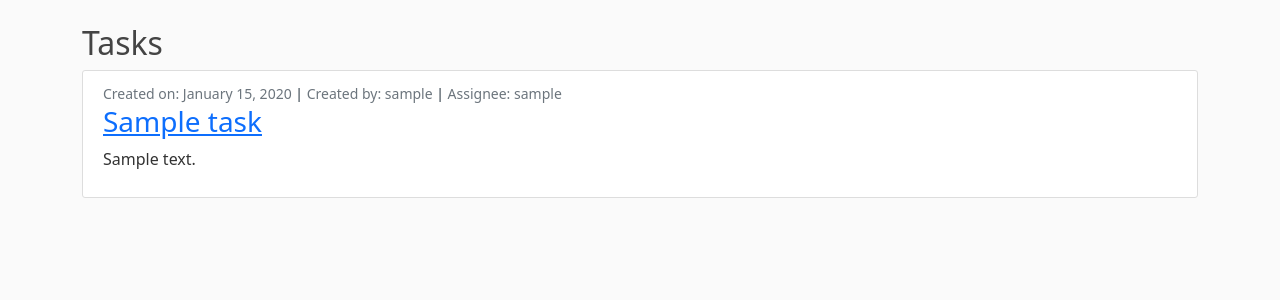
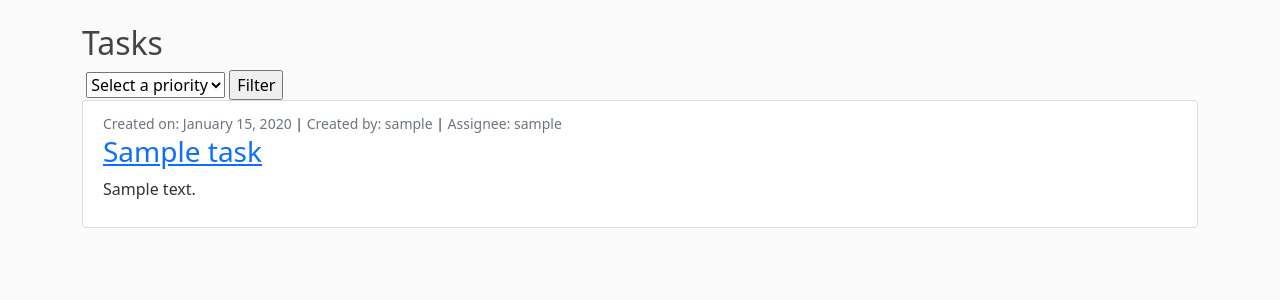
Before and after one commit to redhat-beyond/falcon, a Django app: page /tasks/ in a window 1280 px wide. Shown: the part 56-356 px from the top of the page. Run offline with Django 3.2, Linux system fonts and the light colour scheme; a user stored in the database is signed in; tables that the repository leaves empty hold one stand-in row (values such as "Sample post").

Commit message:
Added priority task filter
you can filter the tasks by their priority

```diff
--- a/tasks/templates/tasks/tasks.html
+++ b/tasks/templates/tasks/tasks.html
@@ -2,7 +2,18 @@
 {% block content %}
     {% if user.user.is_authenticated %}
         <h2>Tasks</h2>
-            {% for task in tasks %}
+        <form method="POST">{% csrf_token %}
+            <label for="priority"></label>
+            <select name="priority" id="priority">
+                <option>Select a priority</option>
+                <option value="Low">Low</option>
+                <option value="Medium">Medium</option>
+                <option value="High">High</option>
+                <option value="Critical">Critical</option>
+            </select>
+            <input type="submit" value="Filter">
+        </form>
+        {% for task in tasks %}
             <article class="media content-section">
                 <div class="media_body">
                     <div class="article_metadata">
@@ -11,14 +22,14 @@
                             Created by: {{ task.created_by|truncatechars:20 }} <b>|</b>
                             Assignee: {{ task.assignee|truncatechars:20 }}
                             {% if user.is_staff %}
-                            <b>|</b> {{ task.assignee.team|truncatechars:20 }}
+                                <b>|</b> {{ task.assignee.team|truncatechars:20 }}
                             {% endif %}
                         </small>
                     </div>
                     <h3><a class="article_title" href={{ task.id }}>{{ task.title|truncatechars:35 }}</a></h3>
                     <p class="article-content">{{ task.description|truncatechars:100 }}</p>
-                </article>
-            {% endfor %}
+            </article>
+        {% endfor %}
     {% else %}
         This page is restricted. Are you an existing user? <a href="{% url 'login' %}"> Login</a>.
     {% endif %}
--- a/tasks/views.py
+++ b/tasks/views.py
@@ -5,14 +5,19 @@ from django.contrib import messages
 
 
 def view_tasks(request):
-    context = {}
     if not request.user.is_anonymous:
         app_user = User.objects.get(user=request.user)
-        context['tasks'] = Task.filter_by_assignee(request.user.id) if app_user.role == Role.EMPLOYEE else (
+        tasks = Task.filter_by_assignee(request.user.id) if app_user.role == Role.EMPLOYEE else (
             Task.filter_by_team(app_user.team)
         )
-        context['user'] = app_user
-    return render(request, 'tasks/tasks.html', context)
+        user = app_user
+
+    if request.method == "POST":
+        filter_task = request.POST.get('priority')
+
+        tasks = [task for task in tasks if str(task.priority) == filter_task]
+
+    return render(request, 'tasks/tasks.html', {'user': user, 'tasks': tasks})
 
 
 def new_task(request):
```
